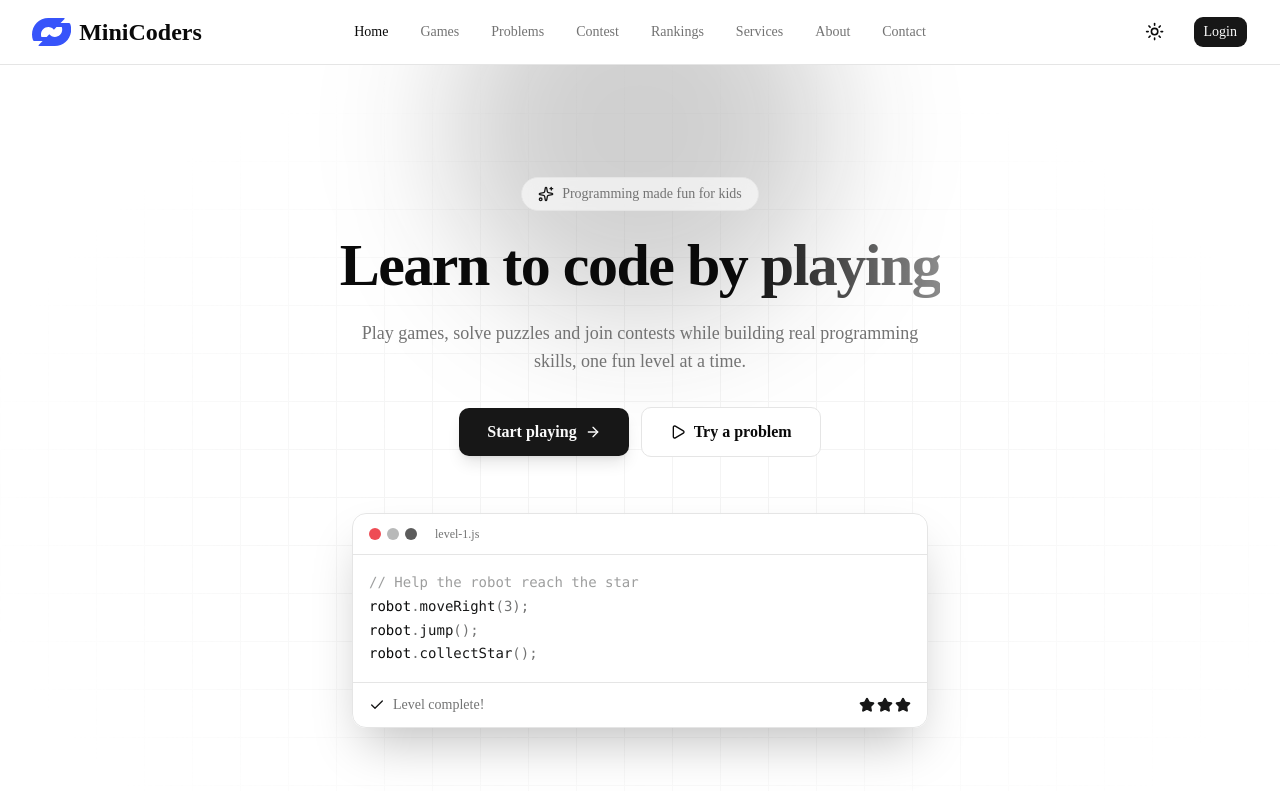
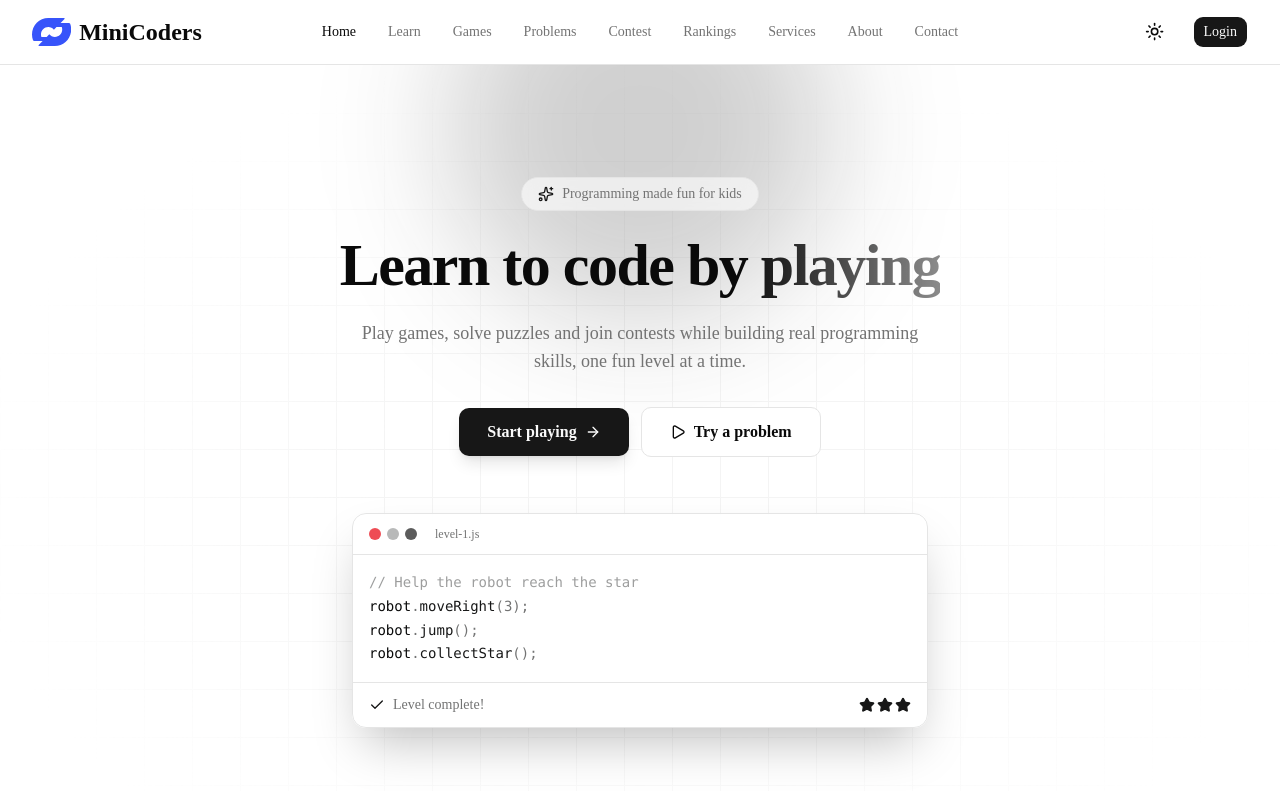
Before and after one commit to asifforizy/MiniCoders, a Next.js app in the folder minicoders-client/: page / in a window 1280 px wide. Shown: the top 791 px of the page. Built offline with nearby package versions, Linux system fonts and the light colour scheme; no server answers.

Commit message:
client: add lean in navbar

```diff
--- a/minicoders-client/components/shared/navbar.tsx
+++ b/minicoders-client/components/shared/navbar.tsx
@@ -32,6 +32,7 @@ import type { GetMeResponse } from '@/utils/types'
 
 const navItems = [
   { label: 'Home', href: '/' },
+  { label: 'Learn', href: '/learn' },
   { label: 'Games', href: '/games' },
   { label: 'Problems', href: '/problems' },
   { label: 'Contest', href: '/contest' },
```
